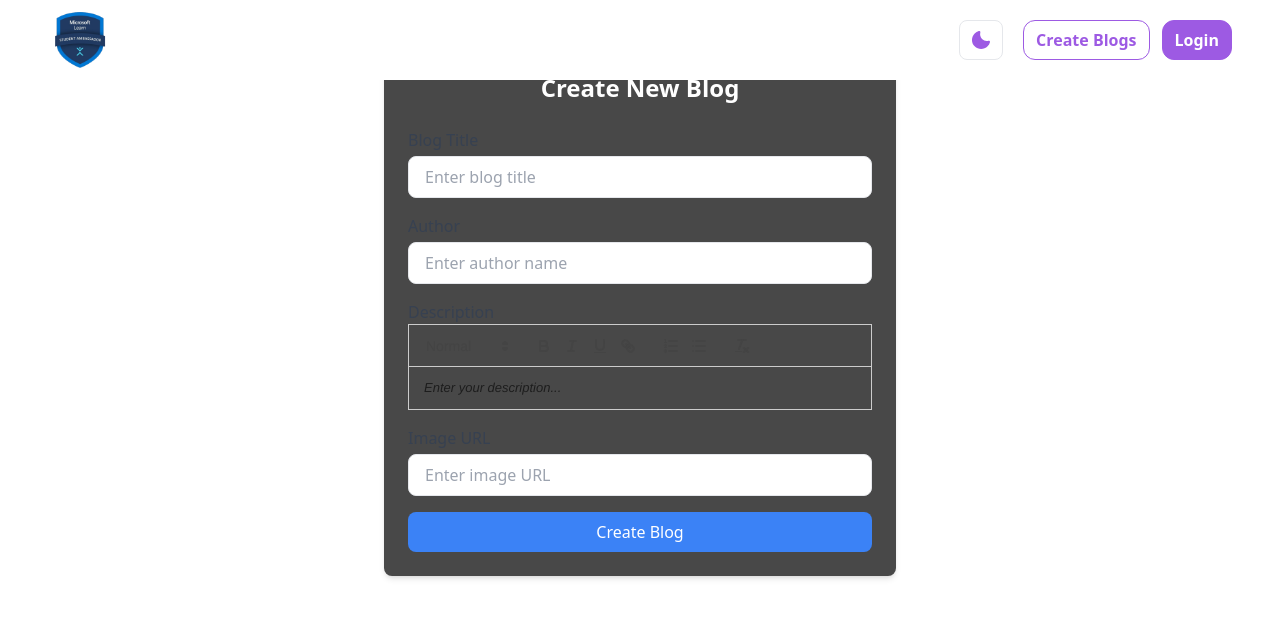
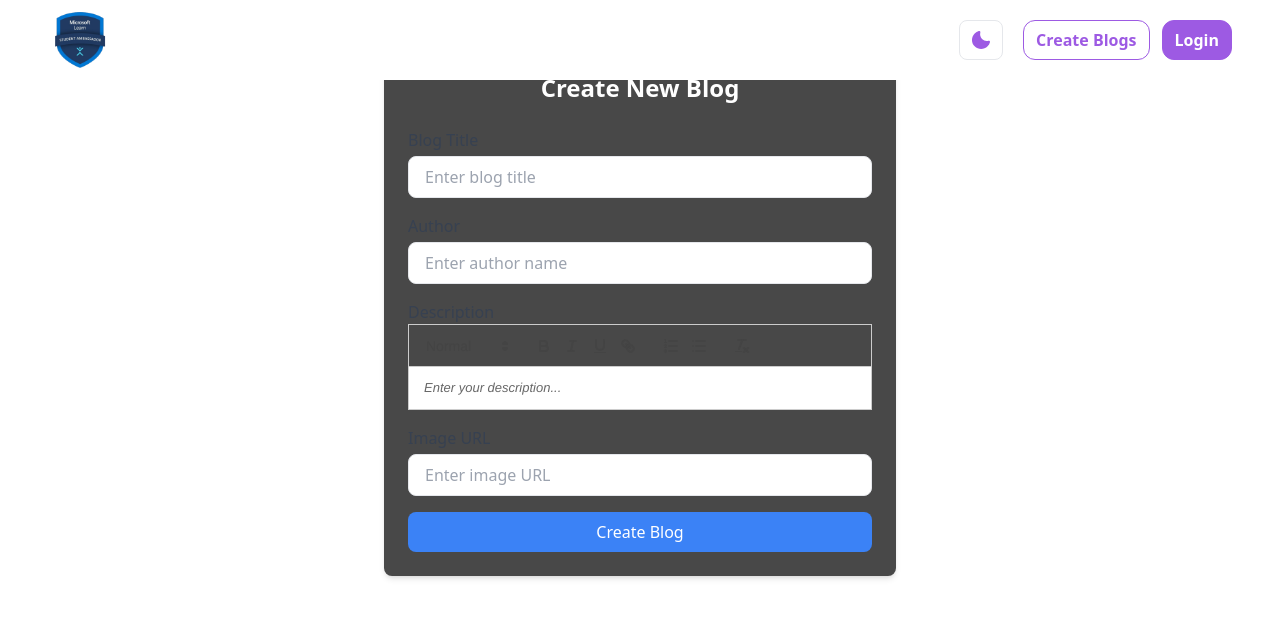
Before and after one commit to MLSAKIIT/devblogs-frontend, a React (Vite) app: page /create in a window 1280 px wide. Shown: the top 618 px of the page. Built offline with nearby package versions, Linux system fonts and the light colour scheme.

Commit message:
create blog dark mode issue fixed

```diff
--- a/src/index.css
+++ b/src/index.css
@@ -26,3 +26,14 @@
   border-color: rgba(255, 255, 255, 0.4);
   /* border-color: #151515; */
 }
+
+.ql-editor {
+  color: black;
+  background-color: white;
+}
+
+/* Apply dark mode styles */
+.dark .ql-editor {
+  color: white;
+  background-color: #374151; /* Adjust as needed for dark backgrounds */
+}
--- a/tailwind.config.js
+++ b/tailwind.config.js
@@ -5,6 +5,7 @@ export default {
   theme: {
     extend: {
       colors: {
+        text: "#fff", // Light mode text color
         primary: "#9D5AE3",
         secondary: "#484848",
         darkFooter: "#333333", // Dark mode footer color
```
Also changed, not shown: src/components/BlogForm.jsx (+122 -0 lines).
